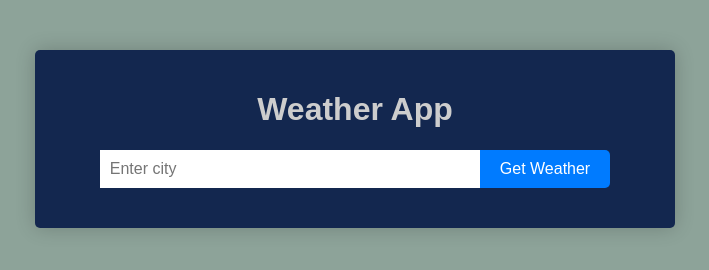
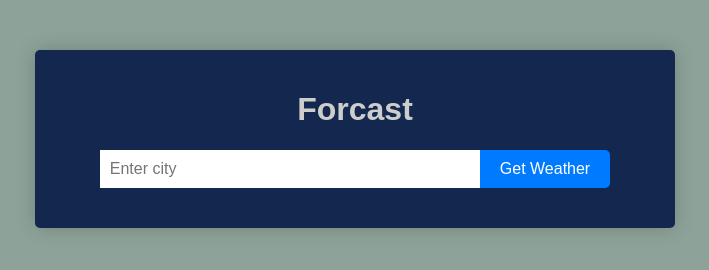
Before and after one commit to Chu-rill/Weather-App, a plain HTML site: page index.html in a window 1280 px wide. Shown: the whole page, without its empty margins (285-994 px from the left). Drawn offline with Linux system fonts and the light colour scheme.

Commit message:
Update index.html

```diff
--- a/index.html
+++ b/index.html
@@ -8,7 +8,7 @@
   </head>
   <body>
     <div class="container">
-      <h1>Weather App</h1>
+      <h1>Forcast</h1>
       <form>
         <input type="text" placeholder="Enter city" id="city-input" />
         <input type="submit" value="Get Weather" id="submit" />
```
